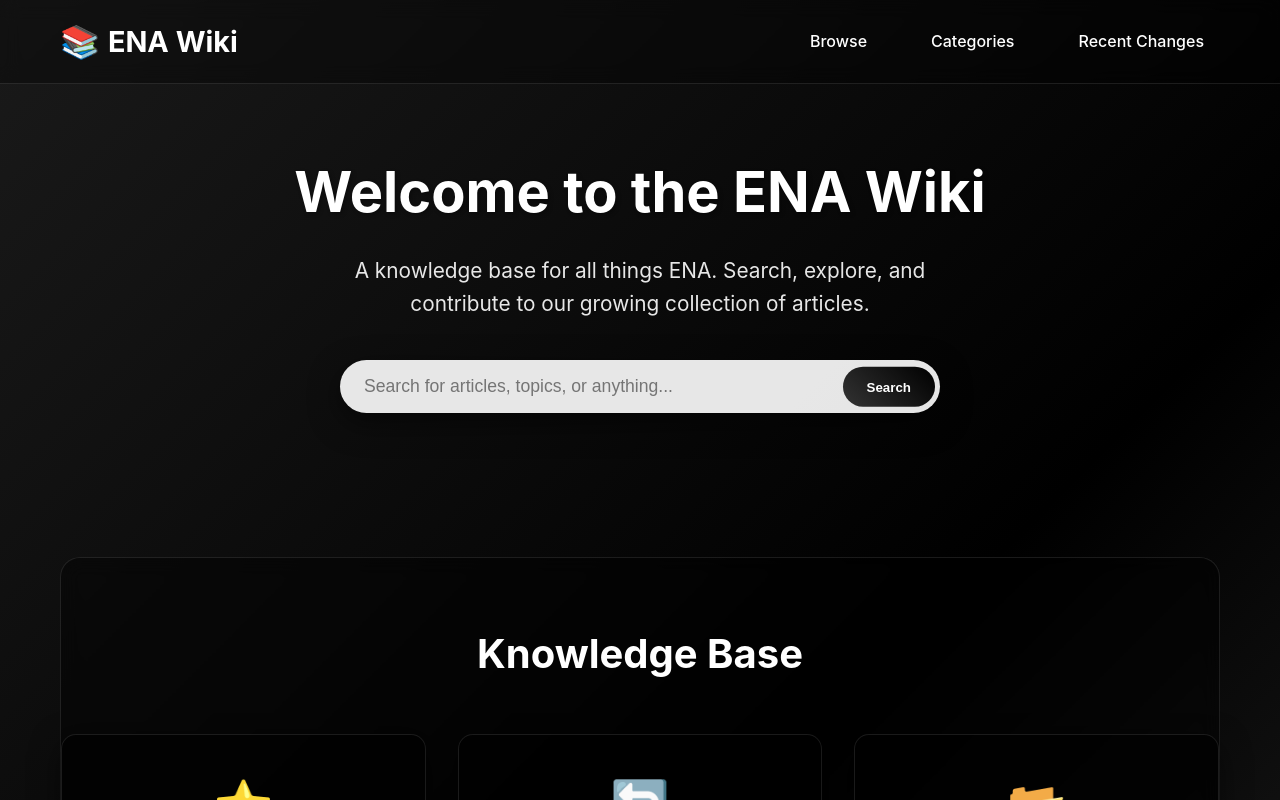
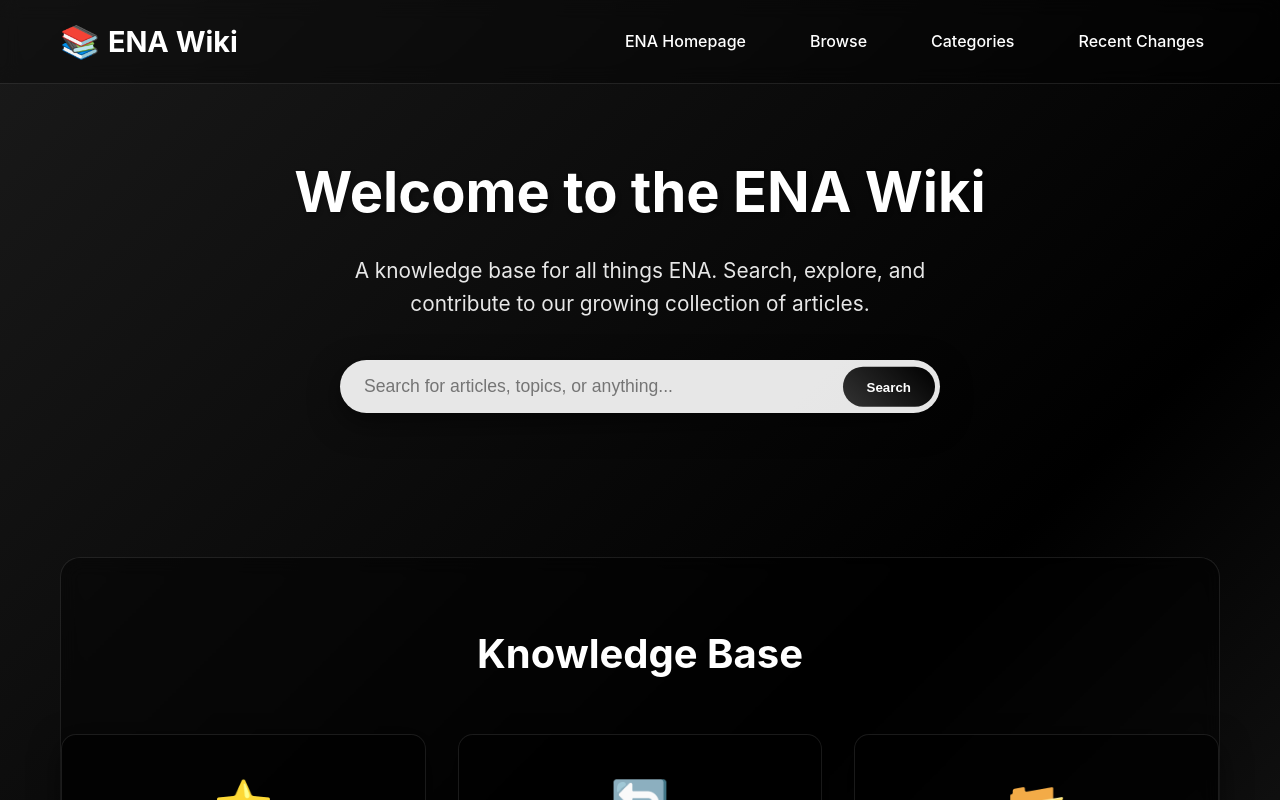
Before and after one commit to Ca3ru5/ubiquitous-lamp, a plain HTML site: page wiki.html in a window 1280 px wide. Shown: the top 800 px of the page. Drawn offline with Linux system fonts and the light colour scheme.

Commit message:
Update wiki.html

```diff
--- a/wiki.html
+++ b/wiki.html
@@ -307,6 +307,7 @@
         <nav class="container">
             <a href="#" class="logo">ENA Wiki</a>
             <ul class="nav-links">
+                <li><a href="index.html" onclick="showAlert('Home')">ENA Homepage</a></li>
                 <li><a href="#" onclick="showAlert('Browse')">Browse</a></li>
                 <li><a href="#" onclick="showAlert('Categories')">Categories</a></li>
                 <li><a href="#" onclick="showAlert('Recent Changes')">Recent Changes</a></li>
```
